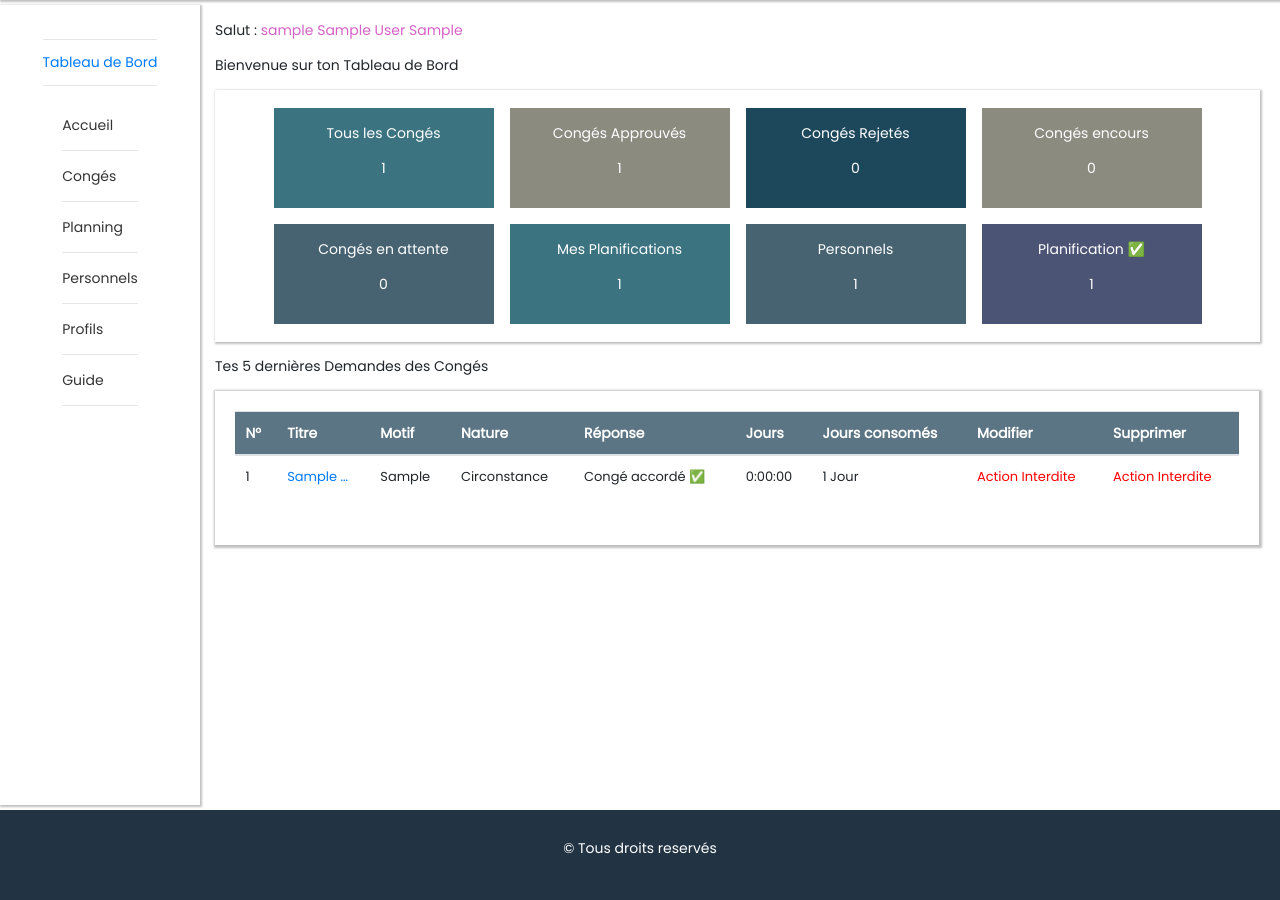
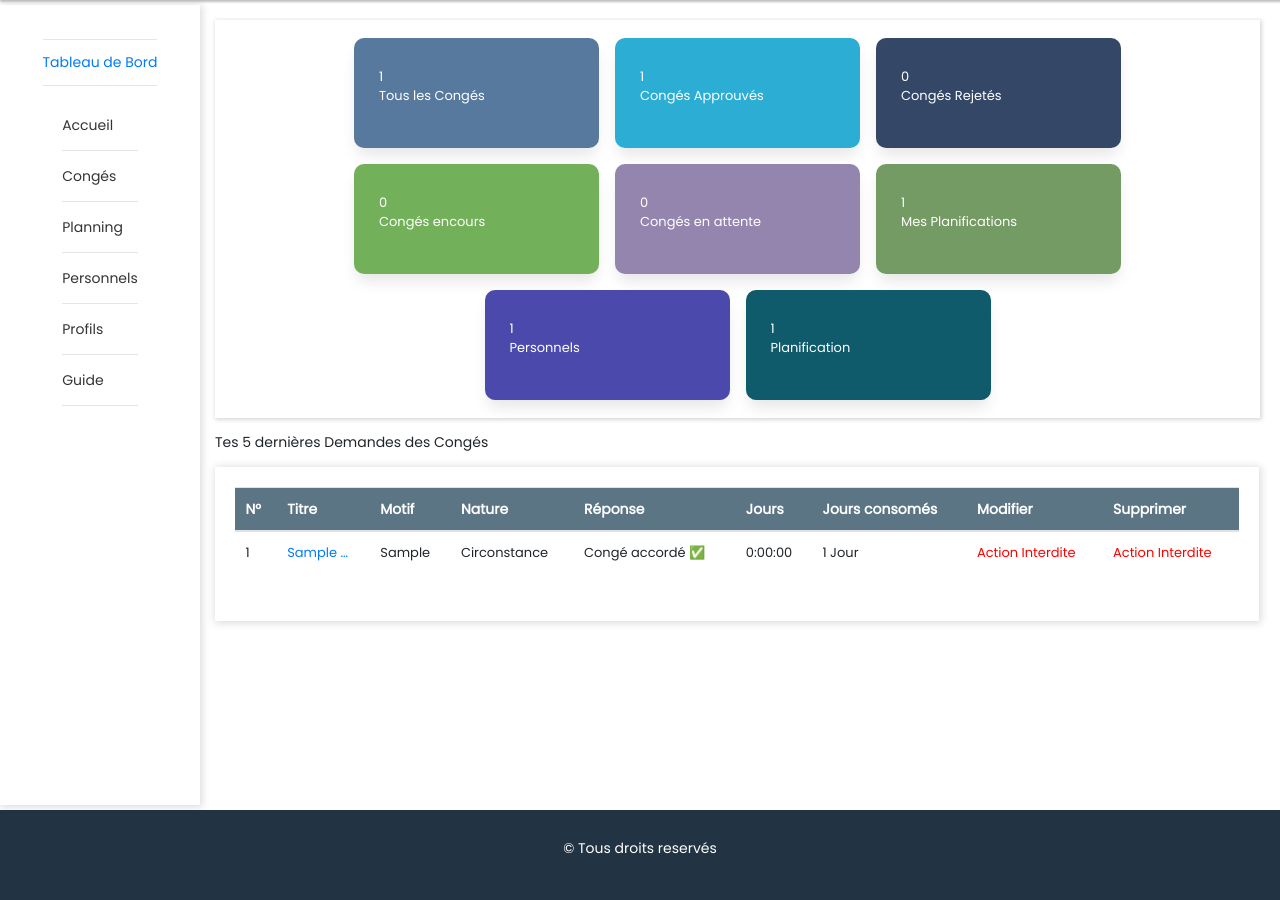
Before and after one commit to Henriprogrammmeurweb/codeSourceMemoireEsis2023, a Django app: page /personnel/dashboard in a window 1280 px wide. Shown: the part 110-1010 px from the top of the page. Run offline with Django 4.2, Linux system fonts and the light colour scheme; a user stored in the database is signed in; tables that the repository leaves empty hold one stand-in row (values such as "Sample post"); some libraries are stand-ins or nearby versions.

Commit message:
Mise en jour du style de dashboard.html

```diff
--- a/AppAccount/forms.py
+++ b/AppAccount/forms.py
@@ -5,8 +5,8 @@ from django.contrib.auth.forms import (PasswordChangeForm,
 
 
 class FormLogin(forms.Form):
-    email=forms.CharField(widget=forms.EmailInput(attrs={"class":'form-control'}))
-    password=forms.CharField(widget=forms.PasswordInput(attrs={"class":'form-control'}))
+    email=forms.CharField(widget=forms.EmailInput(attrs={"class":'form-control', 'placeholder':'Email'}))
+    password=forms.CharField(widget=forms.PasswordInput(attrs={"class":'form-control','placeholder':'Password'}))
 
 
 class FormChangePassword(PasswordChangeForm):
--- a/AppAccount/templates/login/login.html
+++ b/AppAccount/templates/login/login.html
@@ -8,6 +8,7 @@
         justify-content: center;
         align-items: center;
         flex-direction: column;
+        background-color: #567b9b;
 
     }
     .content .alert{
--- a/AppPersonnel/templates/dashboard/dashboard.html
+++ b/AppPersonnel/templates/dashboard/dashboard.html
@@ -6,6 +6,7 @@
         justify-content: flex-start;
         align-items: flex-start;
         flex-direction: column;
+
 
     }
 
@@ -18,116 +19,140 @@
         justify-content: center;
         align-items: center;
         flex-wrap: wrap;
-        box-shadow: 1px 1px 2px 1px rgba(0, 0, 0, 0.25);
         padding: 10px;
         margin-right: 20px;
+        box-shadow: 1px 1px 4px 1px rgba(0, 0, 0, 0.15);
 
+
+    }
+    .content .contenu a p{
+        font-size: 13px;
+        font-weight: normal;
+        margin-left: 25px;
     }
 
     .content .contenu .activite-1 {
         display: flex;
         justify-content: center;
-        align-items: center;
+        align-items: flex-start;
         flex-direction: column;
-        width: 220px;
-        height: 100px;
-        background-color: rgb(59, 115, 128);
+        width: 245px;
+        height: 110px;
         margin: 8px;
+        background-color: #57799d;
+        box-shadow: 0 10px 15px -3px rgba(0, 0, 0, 0.1);
+        border-radius: 10px;
+
+
     }
     .content .contenu .activite-1:hover{
-        background-color: #243b42;
+        background-color: #3c5672;
     }
     .content .contenu .activite-2 {
         display: flex;
         justify-content: center;
-        align-items: center;
+        align-items: flex-start;
         flex-direction: column;
-        width: 220px;
-        height: 100px;
-        background-color: rgb(140, 139, 128);
+        width: 245px;
+        height: 110px;
+        background-color: #2cadd4;
         margin: 8px;
+        box-shadow: 0 10px 15px -3px rgba(0, 0, 0, 0.1);
+        border-radius: 10px;
     }
     .content .contenu .activite-2:hover{
-        background-color: #243b42;
+        background-color: #52bcdc;
     }
 
     .content .contenu .activite-3 {
         display: flex;
         justify-content: center;
-        align-items: center;
+        align-items: flex-start;
         flex-direction: column;
-        width: 220px;
-        height: 100px;
-        background-color: rgb(29, 72, 92);
+        width: 245px;
+        height: 110px;
+        background-color: #344767;
         margin: 8px;
+        box-shadow: 0 10px 15px -3px rgba(0, 0, 0, 0.1);
+        border-radius: 10px;
     }
     .content .contenu .activite-3:hover{
-        background-color: #243b42;
+        background-color: #4b6491;
     }
     .content .contenu .activite-4 {
         display: flex;
         justify-content: center;
-        align-items: center;
+        align-items: flex-start;
         flex-direction: column;
-        width: 220px;
-        height: 100px;
-        background-color: rgb(140, 139, 128);
+        width: 245px;
+        height: 110px;
+        background-color: #72b159;
         margin: 8px;
+        box-shadow: 0 10px 15px -3px rgba(0, 0, 0, 0.1);
+        border-radius: 10px;
     }
     .content .contenu .activite-4:hover{
-        background-color: #243b42;
+        background-color: #5D9547;
     }
     .content .contenu .activite-5 {
         display: flex;
         justify-content: center;
-        align-items: center;
+        align-items: flex-start;
         flex-direction: column;
-        width: 220px;
-        height: 100px;
-        background-color: rgb(71, 99, 113);
+        width: 245px;
+        height: 110px;
         margin: 8px;
+        background-color:  #9385ae;
+        box-shadow: 0 10px 15px -3px rgba(0, 0, 0, 0.1);
+        border-radius: 10px;
     }
     .content .contenu .activite-5:hover{
-        background-color: #243b42;
+        background-color: #7f7397;
     }
     .content .contenu .activite-6 {
         display: flex;
         justify-content: center;
-        align-items: center;
+        align-items: flex-start;
         flex-direction: column;
-        width: 220px;
-        height: 100px;
-        background-color: rgb(59, 115, 128);
+        width: 245px;
+        height: 110px;
+        background-color: #749b64;
         margin: 8px;
+        box-shadow: 0 10px 15px -3px rgba(0, 0, 0, 0.1);
+        border-radius: 10px;
     }
     .content .contenu .activite-6:hover{
-        background-color: #243b42;
+        background-color: #679356;
     }
     .content .contenu .activite-7 {
         display: flex;
         justify-content: center;
-        align-items: center;
+        align-items: flex-start;
         flex-direction: column;
-        width: 220px;
-        height: 100px;
-        background-color: rgb(71, 99, 113);
+        width: 245px;
+        height: 110px;
+        background-color: #4B49AC;
         margin: 8px;
+        box-shadow: 0 10px 15px -3px rgba(0, 0, 0, 0.1);
+        border-radius: 10px;
     }
     .content .contenu .activite-7:hover{
-        background-color: #243b42;
+        background-color: #3C3A8E;
     }
     .content .contenu .activite-8 {
         display: flex;
         justify-content: center;
-        align-items: center;
+        align-items: flex-start;
         flex-direction: column;
-        width: 220px;
-        height: 100px;
-        background-color: rgb(76, 84, 117);
+        width: 245px;
+        height: 110px;
         margin: 8px;
+        background-color:  #0f5a6b;
+        box-shadow: 0 10px 15px -3px rgba(0, 0, 0, 0.1);
+        border-radius: 10px;
     }
     .content .contenu .activite-8:hover{
-        background-color: #243b42;
+        background-color: #166e81;
     }
 
     .content .contenu a {
@@ -145,7 +170,7 @@
         align-items: center;
         flex-direction: column;
         padding: 20px;
-        box-shadow: 1px 1px 2px 2px rgba(0, 0, 0, 0.25);
+        box-shadow: 1px 1px 8px 1px rgba(0, 0, 0, 0.15);
         width: 98%;
 
     }
@@ -163,6 +188,8 @@
         color: #fff;
         font-size: 14px;
     }
+
+
 
     @media(max-width:513px){
         .content{
@@ -249,57 +276,45 @@
 </style>
 <div class="content">
     <div class="dashboard">
-        {% if user.is_authenticated %}
-        <p>Salut : <span style="color: rgb(214, 97, 199);">{{user.getPersonnel}}</span></p>
-        {% endif %}
-        <p>Bienvenue sur ton Tableau de Bord</p>
         <div class="contenu">
             <a href="{% url 'CongeUser' %}">
                 <div class="activite-1">
-                    <p>Tous les Congés</p>
-                    <p>{{nombreConge}}</p>
+                    <p>{{nombreConge}} <br>Tous les Congés </p>
                 </div>
             </a>
             <a href="{% url 'congeApprouve' %}">
                 <div class="activite-2">
-                    <p>Congés Approuvés</p>
-                    <p>{{nombreApprouve}}</p>
+                    <p>{{nombreApprouve}} <br>Congés Approuvés</p>
                 </div>
             </a>
             <a href="{% url 'congeRejet' %}">
                 <div class="activite-3">
-                    <p>Congés Rejetés</p>
-                    <p>{{nombreRejet}}</p>
+                    <p>{{nombreRejet}} <br>Congés Rejetés</p>
                 </div>
             </a>
             <a href="{% url 'congeEncours' %}">
                 <div class="activite-4">
-                    <p>Congés encours</p>
-                    <p>{{nombreEncours}}</p>
+                    <p>{{nombreEncours}} <br>Congés encours</p>
                 </div>
             </a>
             <a href="{% url 'congeAttenteUser' %}">
                 <div class="activite-5">
-                    <p>Congés en attente</p>
-                    <p>{{nombreAttente}}</p>
+                    <p>{{nombreAttente}} <br>Congés en attente</p>
                 </div>
             </a>
             <a href="{% url 'planningOneUser' %}">
                 <div class="activite-6">
-                    <p>Mes Planifications</p>
-                    <p>{{panningsUser}}</p>
+                    <p>{{panningsUser}} <br>Mes Planifications</p>
                 </div>
             </a>
             <a href="{% url 'listePersonnel' %}">
                 <div class="activite-7">
-                    <p>Personnels</p>
-                    <p>{{personnel}}</p>
+                    <p>{{personnel}} <br>Personnels</p>
                 </div>
             </a>
             <a href="{% url 'listeAnnee' %}">
                 <div class="activite-8">
-                    <p>Planification ✅</p>
-                    <p>{{plannings}}</p>
+                    <p>{{plannings}} <br>Planification</p>
                 </div>
             </a>
         </div>
--- a/templates/base/base.html
+++ b/templates/base/base.html
@@ -9,7 +9,7 @@
     <link rel="stylesheet" href="{% static 'css/bootstrap.min.css' %}">
     <link rel="stylesheet" href="{% static 'css/myStyle/myStyle.css' %}">
     <script src="{% static 'plugins/bower_components/jquery/dist/jquery.min.js' %}"></script>
-    <title>TAKELEAVE-DPS-HAUT-KATANGA</title>
+    <title>Takeleave-Dps-Haut-Katanga</title>
 </head>
 <body>
 
--- a/templates/sidebar/sidebar.html
+++ b/templates/sidebar/sidebar.html
@@ -126,7 +126,6 @@
         transform: translateY(-7px);
     }
     aside{
-        box-shadow: 1px 1px 2px 1px rgba(0, 0, 0, 0.25);
         width: 200px;
         display: flex;
         justify-content: flex-start;
@@ -139,20 +138,28 @@
         position: sticky;
         top: 0;
         min-height: 100vh;
+        box-shadow: 1px 1px 8px 1px rgba(0, 0, 0, 0.15);
 
+    }
+    aside .menus .liste-menu{
+        width: 100%;
     }
     aside .titre h5 a{
         text-decoration: none;
     }
     aside .titre h5{
-       color: teal;
-       font-size: 14px;
+        color: teal;
+        font-size: 14px;
     }
-    aside .menus ul li{
+    aside .menus .liste-menu li{
         list-style: none;
         margin-top: 15px;
+
     }
-    aside .menus ul li a{
+    aside .menus .liste-menu hr{
+        width: 100%;
+    }
+    aside .menus .liste-menu li a{
       text-decoration: none;
       color: rgb(51, 53, 51);
     }
@@ -305,7 +312,7 @@
         position: absolute;
         z-index: 1000;
         background-color: #fff;
-        top: 161px;
+        top: 180px;
         }
         aside .menus ul li a{
 
```
Also changed, not shown: AppAccount/templates/reset_password/password_reset.html (+13 -2 lines), AppAccount/templates/reset_password/password_set_confirm.html (+12 -1 lines).
